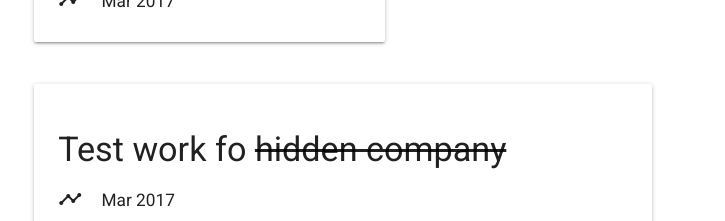
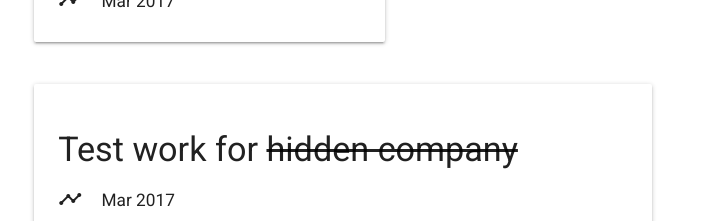
Before and after one commit to spam312sn/spam312sn.github.io, a website: page index.html in a window 1280 px wide. Shown: the part 2360-2581 px from the top of the page, without its empty margins (297-1022 px from the left). Drawn offline with nearby package versions, Linux system fonts and the light colour scheme; no server answers; a script that the page names is missing.

Commit message:
Syntax edit

```diff
--- a/index.html
+++ b/index.html
@@ -306,7 +306,7 @@
                     <div class="card experience">
                         <div class="card-content">
                             <div class="card-title">
-                                <h4>Test work fo <s>hidden company</s></h4>
+                                <h4>Test work for <s>hidden company</s></h4>
                             </div>
                             <h6>
                                 <i class="material-icons">timeline</i>&nbsp;Mar 2017
```
